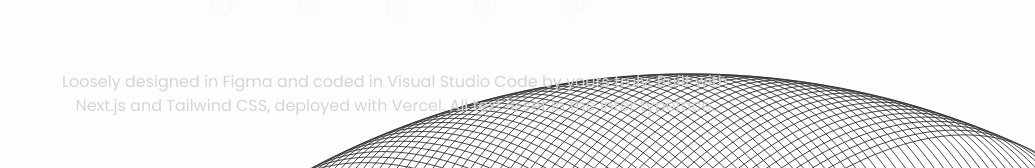
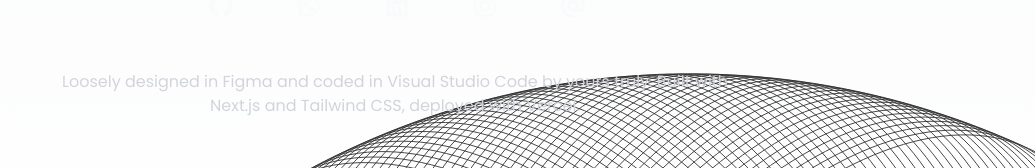
Before and after one commit to FRiverosVivar/portfolio, a Next.js app: page / in a window 1280 px wide. Shown: the part 4070-4238 px from the top of the page, without its empty margins (245-1280 px from the left). Built offline with nearby package versions, Linux system fonts and the light colour scheme.

Commit message:
updated footer text

```diff
--- a/src/components/Footer/Footer.tsx
+++ b/src/components/Footer/Footer.tsx
@@ -9,8 +9,7 @@ const Footer = () => {
       <Socials></Socials>
       <Article classNames="flex text-center max-w-2xl text-gray-300 font-poppins">
         Loosely designed in Figma and coded in Visual Studio Code by yours
-        truly. Built with Next.js and Tailwind CSS, deployed with Vercel. All
-        text is set in the Inter typeface.
+        truly. Built with Next.js and Tailwind CSS, deployed with Vercel.
       </Article>
     </footer>
   );
```
